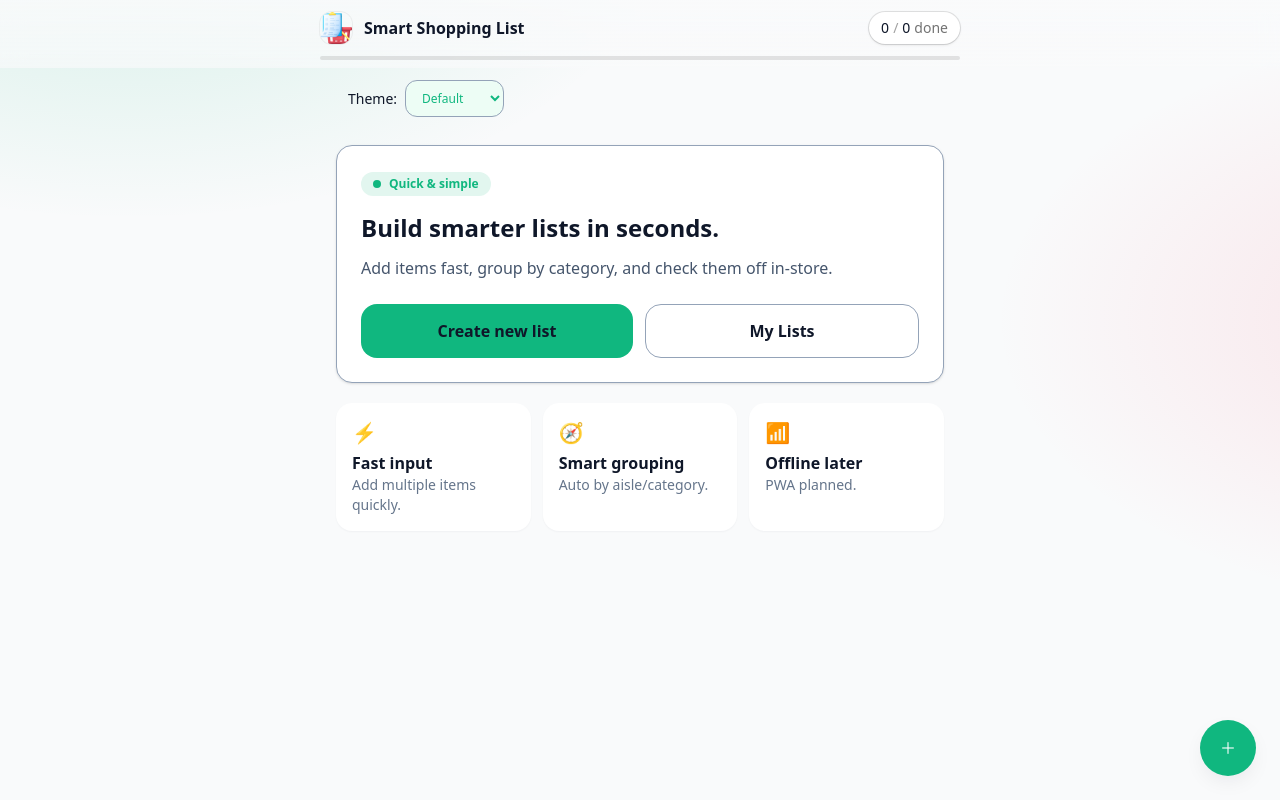
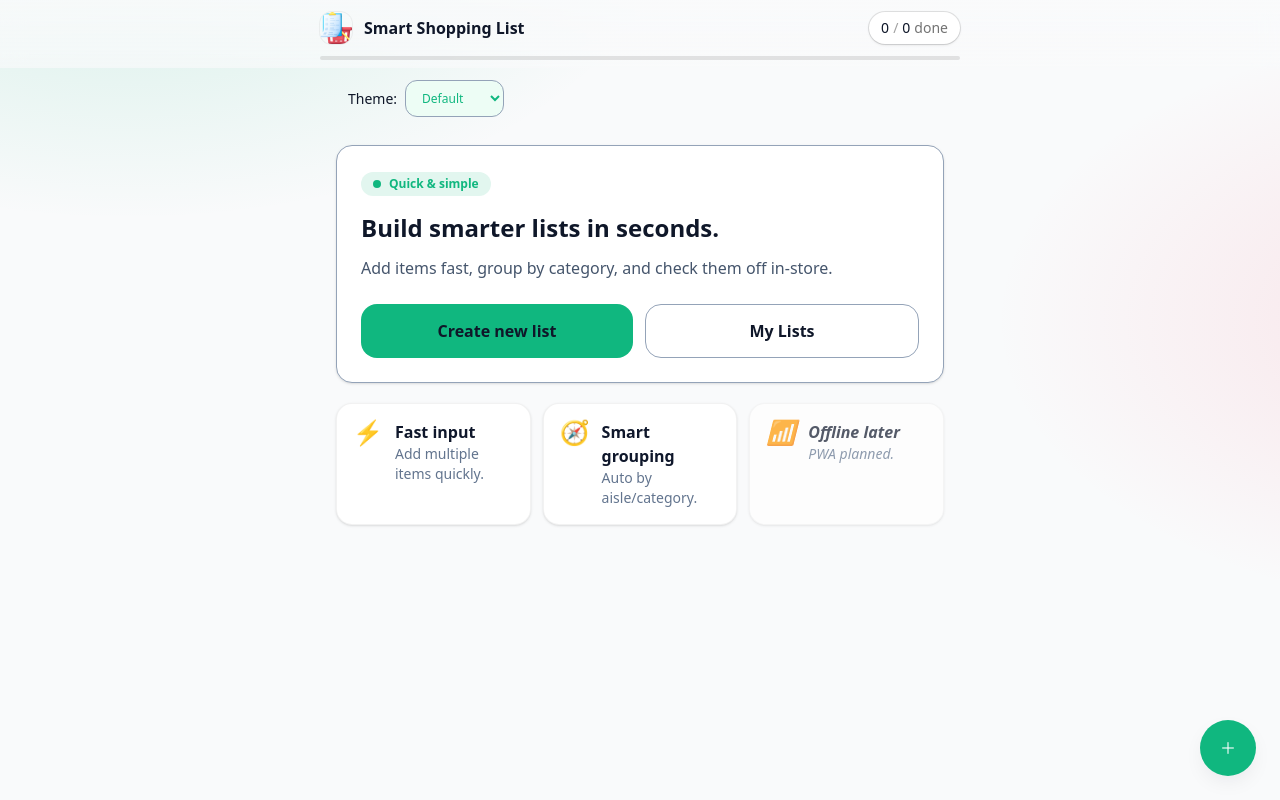
Before and after one commit to Kalikian/smart-shopping-list-frontend, a React (Vite) app: page / in a window 1280 px wide. Built offline with nearby package versions, Linux system fonts and the light colour scheme.

Commit message:
refactor(ui): restyle FeatureTiles to match EmptyState cards; remove EmptyState usage

```diff
--- a/src/App.tsx
+++ b/src/App.tsx
@@ -150,7 +150,6 @@ export default function App() {
             />
           </section>
         )}
-
         <FeatureTiles />
       </main>
       <Fab title="Add item" onClick={handleFabClick} /> {/* <-- wire FAB */}
--- a/src/components/FeatureTiles.tsx
+++ b/src/components/FeatureTiles.tsx
@@ -1,18 +1,43 @@
+// src/components/FeatureTiles.tsx
+// Always-on feature tiles styled like the previous EmptyState cards.
+
+import React from "react";
+
+type Tile = {
+  icon: React.ReactNode;
+  title: string;
+  desc: string;
+  roadmap?: boolean;
+};
+
 export default function FeatureTiles() {
-  const data = [
+  const data: Tile[] = [
     { icon: "⚡", title: "Fast input", desc: "Add multiple items quickly." },
     { icon: "🧭", title: "Smart grouping", desc: "Auto by aisle/category." },
-    { icon: "📶", title: "Offline later", desc: "PWA planned." },
+    { icon: "📶", title: "Offline later", desc: "PWA planned.", roadmap: true },
   ];
+
   return (
     <section className="mt-5 grid gap-3 sm:grid-cols-3">
       {data.map((f) => (
-        <div key={f.title} className="card p-4">
-          <div className="text-xl" aria-hidden>
-            {f.icon}
+        <div
+          key={f.title}
+          className={[
+            // EmptyState look & feel:
+            "rounded-2xl border border-black/5 bg-white p-4 shadow-sm",
+            // Weaken roadmap/teaser tile:
+            f.roadmap ? "opacity-70 italic" : "",
+          ].join(" ")}
+        >
+          <div className="flex items-start gap-3">
+            <div className="text-2xl leading-none select-none" aria-hidden>
+              {f.icon}
+            </div>
+            <div className="min-w-0">
+              <h4 className="font-semibold text-slate-900">{f.title}</h4>
+              <p className="text-sm text-slate-500">{f.desc}</p>
+            </div>
           </div>
-          <h4 className="mt-1 font-semibold">{f.title}</h4>
-          <p className="text-sm text-[hsl(var(--muted))]">{f.desc}</p>
         </div>
       ))}
     </section>
--- a/src/components/List.tsx
+++ b/src/components/List.tsx
@@ -132,7 +132,6 @@ export default function List({
     mass: 0.6,
   };
 
-  // Use a tuple or Easing type; strings like "easeInOut" may be disallowed by your typings
   const EASE_IN_OUT: Easing = [0.4, 0, 0.2, 1] as const;
 
   const SUCCESSOR_ROW_TWEEN: Transition = {
@@ -149,14 +148,14 @@ export default function List({
 
   return (
     <section className="space-y-4">
-      {/* Open header */}
+      {/* Header remains always */}
       <header className="flex items-center justify-between">
         <h2 className="text-base font-semibold">
           Remaining <span className="text-slate-500">({remaining})</span>
         </h2>
       </header>
 
-      {/* Inline Add */}
+      {/* Inline Add remains always */}
       {onAdd && (
         <div id="add-composer" className="mb-3">
           <AddItemInline onSubmit={onAdd} inputId="add-item-name" />
@@ -210,32 +209,25 @@ export default function List({
         title="Later"
         emptyText="Nothing parked for later."
         items={laterItems}
-        // animation flags from parent
         animateBucket={actionSource === "later"}
         animFromIdx={laterAnimFromIdx}
         setAnimFromIdx={setLaterAnimFromIdx}
-        // transitions
         sectionSpring={SECTION_SPRING_SOFT}
         successorTween={SUCCESSOR_ROW_TWEEN}
         instant={INSTANT}
         reduceMotion={!!reduceMotion}
-        // anchoring refs
         sectionRef={laterSectionRef}
         listRef={laterListRef}
-        // visuals & actions
         colorFor={colorFor}
         onPrimaryAction={(it) => {
           setActionSource("later");
-
           const anchorEl = laterSectionRef.current ?? laterListRef.current;
           const scroller = getScrollParent(anchorEl || null);
           anchorElRef.current = anchorEl || null;
           anchorScrollElRef.current = scroller;
           setAnchorTopBefore(getRelativeTop(anchorEl || null, scroller));
           setPreserveAnchorScroll(true);
-
-          // Move back to Open
-          onChange(it.id, { snoozed: false });
+          onChange(it.id, { snoozed: false }); // back to Open
         }}
         onDelete={onDelete}
       />
@@ -257,16 +249,13 @@ export default function List({
         colorFor={colorFor}
         onPrimaryAction={(it) => {
           setActionSource("done");
-
           const anchorEl = doneSectionRef.current ?? doneListRef.current;
           const scroller = getScrollParent(anchorEl || null);
           anchorElRef.current = anchorEl || null;
           anchorScrollElRef.current = scroller;
           setAnchorTopBefore(getRelativeTop(anchorEl || null, scroller));
           setPreserveAnchorScroll(true);
-
-          // Move back to Open
-          onChange(it.id, { done: false });
+          onChange(it.id, { done: false }); // back to Open
         }}
         onDelete={onDelete}
       />
--- /dev/null
+++ b/src/config/featureFlags.ts
@@ -0,0 +1,3 @@
+export const FEATURES = {
+    offlineTeaser: false, // show "Offline mode (planned)" tile if true
+} as const;
```
